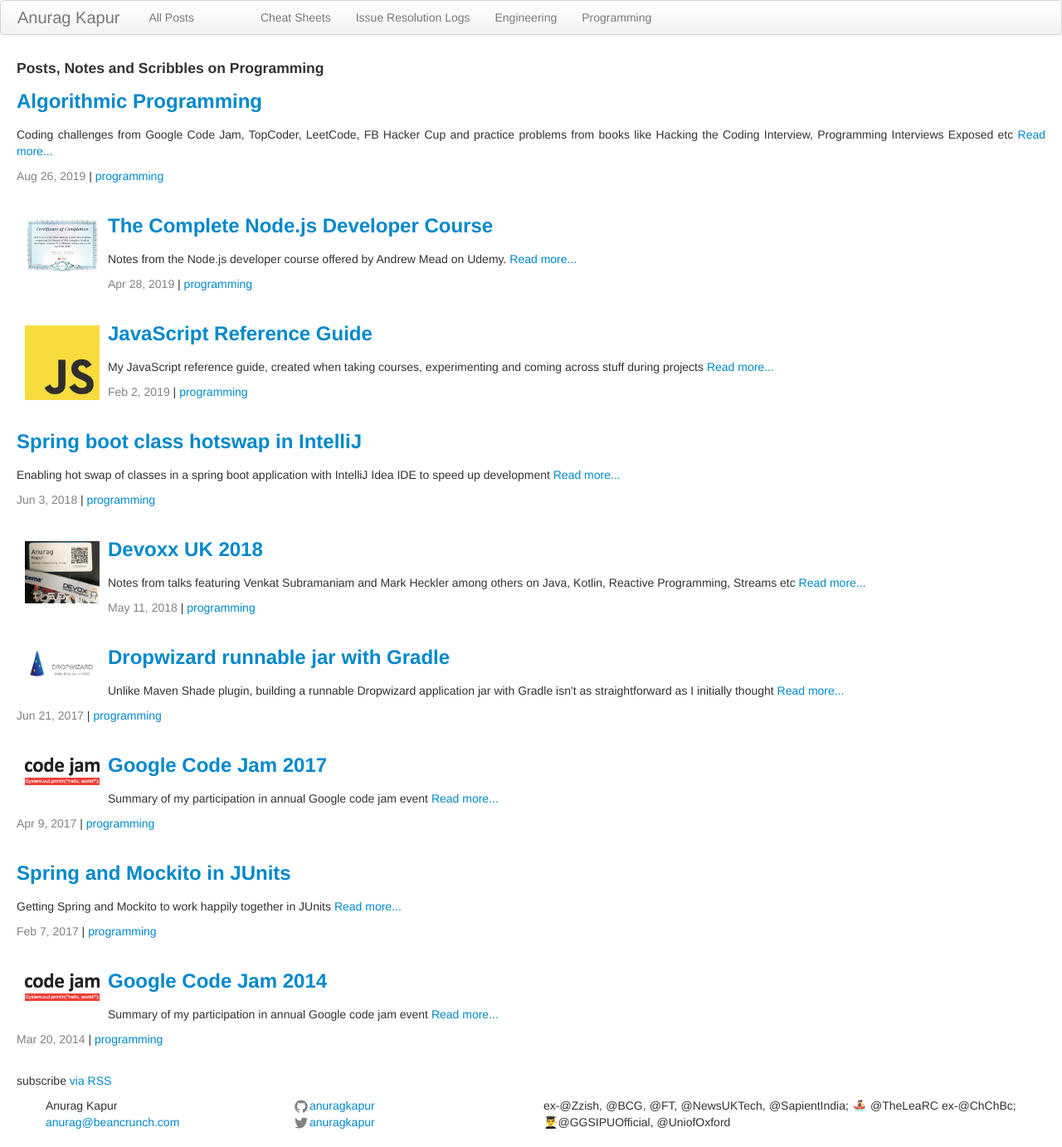
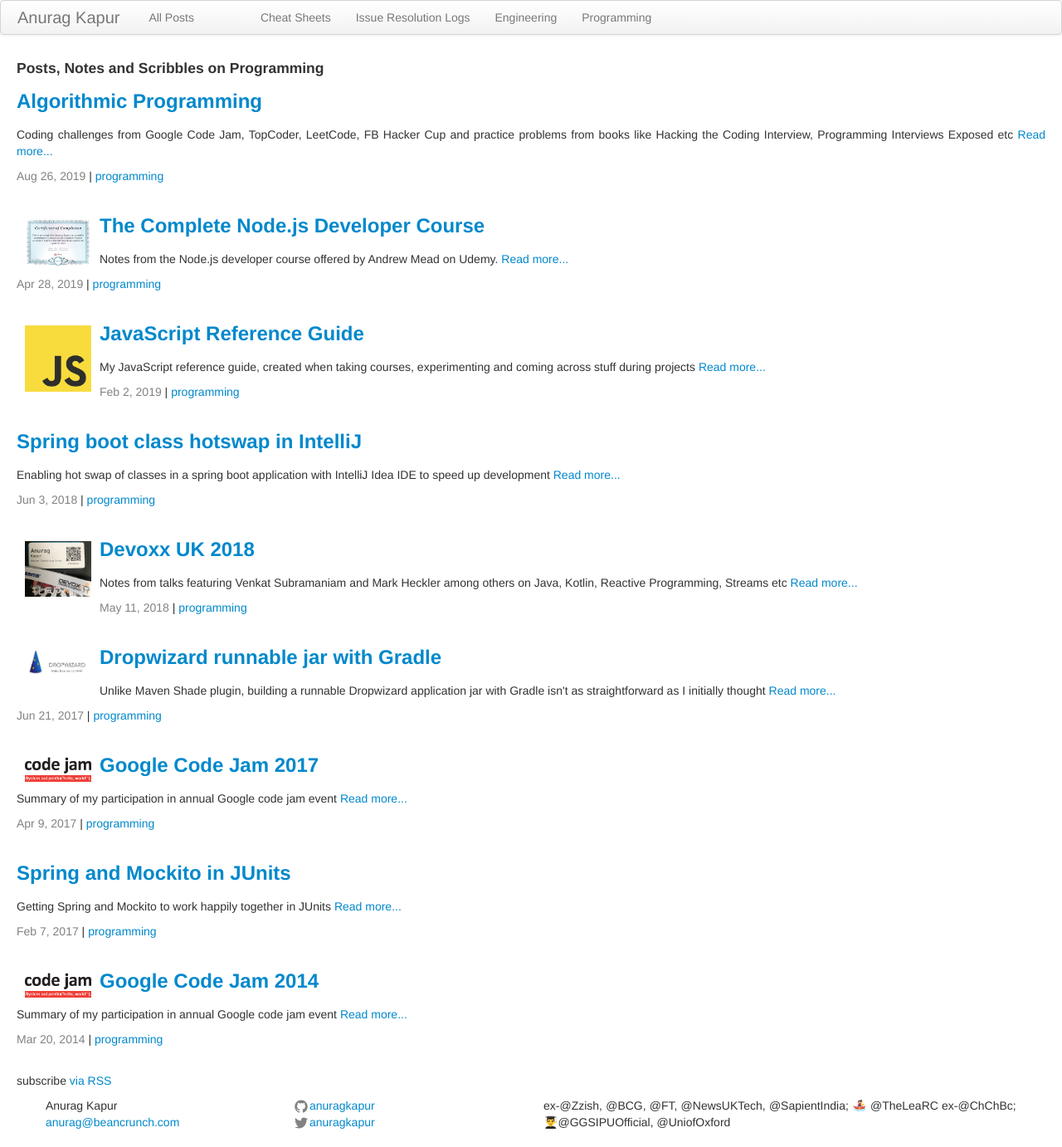
Before and after one commit to anuragkapur/anuragkapur.github.io, a Jekyll site: the page built from blog/programming/index.html, in a window 1280 px wide. Shown: the whole page at 83% size. Built offline with Jekyll 4.4.1, drawn with Linux system fonts in a browser that asks for light colours; comment, search, counter and statistics services are not loaded.

Commit message:
Resize teaser images use in post listings

```diff
--- a/_includes/post-list-item.html
+++ b/_includes/post-list-item.html
@@ -1,6 +1,6 @@
 <li>
     {% if post.img-url %}
-        <img src="{{ post.img-url }}" width="90" height="90" class="float-left-margin"/>
+        <img src="{{ post.img-url }}" width="80" height="80" class="float-left-margin"/>
     {% endif %}
     <h3>
         <a class="post-link" href="{{ post.url | prepend: site.baseurl }}">{{ post.title }}</a>
```
